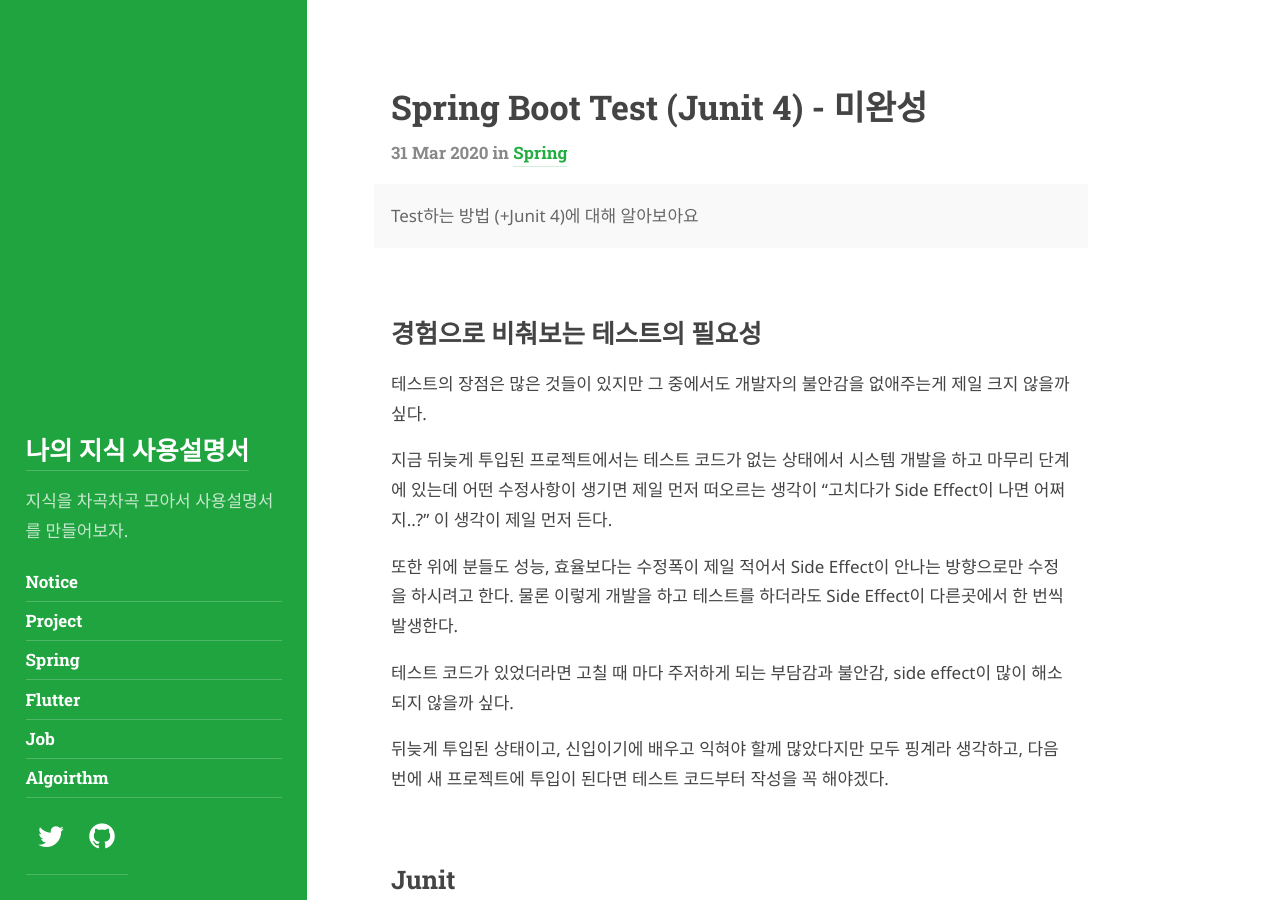
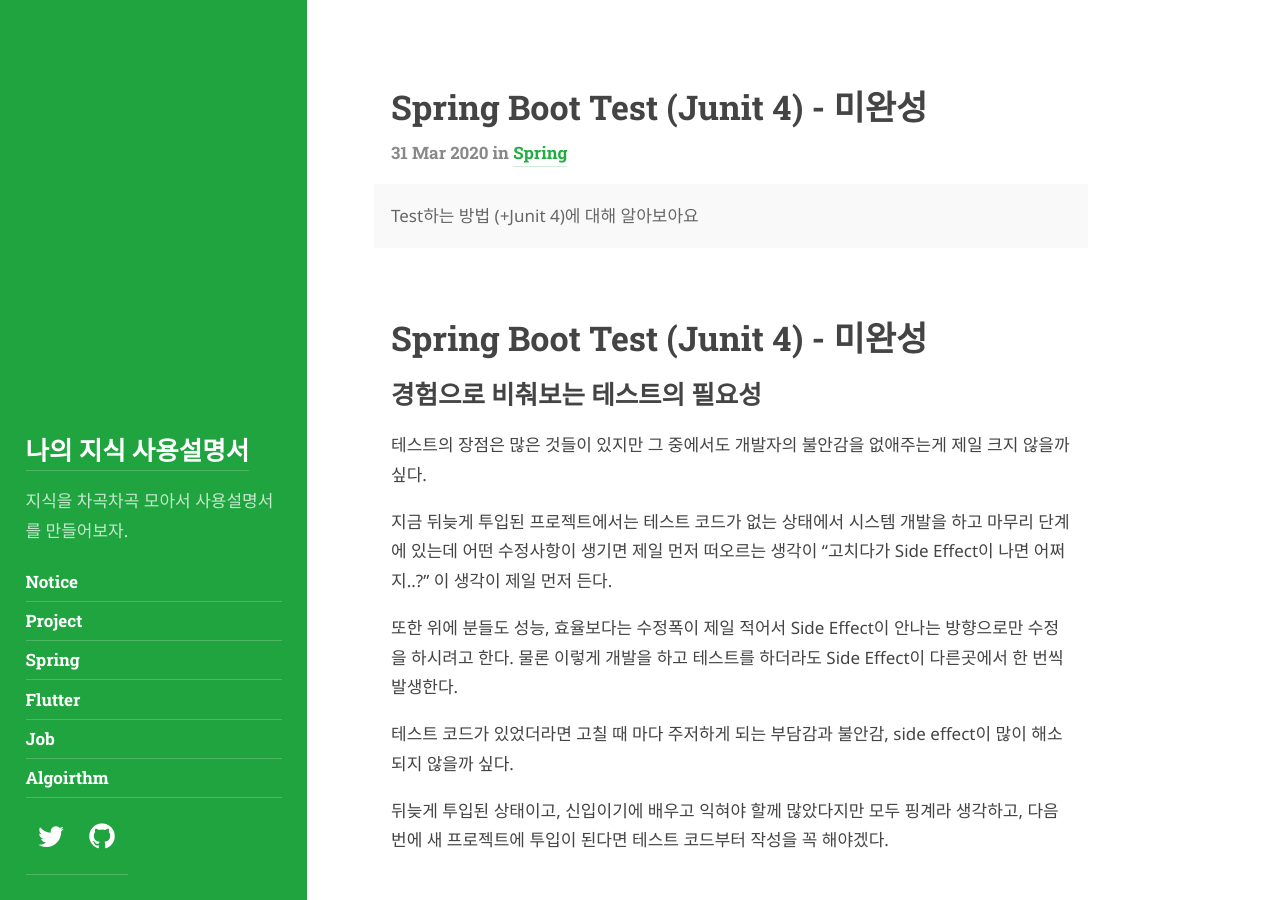
Before and after one commit to G-ONL/g-onl.github.io, a Jekyll site: the page built from _posts/2020-03-31-spring-boot-test-junit4.md, in a window 1280 px wide and 900 px high. Built offline with Jekyll 4.4.1, drawn with Linux system fonts in a browser that asks for light colours; some web fonts are replaced; comment, search, counter and statistics services are not loaded.

Commit message:
Update 2020-03-31-spring-boot-test-junit4.md

```diff
--- a/_posts/2020-03-31-spring-boot-test-junit4.md
+++ b/_posts/2020-03-31-spring-boot-test-junit4.md
@@ -6,6 +6,8 @@ category: spring
 description: >
   Test하는 방법 (+Junit 4)에 대해 알아보아요
 ---
+
+# Spring Boot Test (Junit 4) - 미완성
 
 ## 경험으로 비춰보는 테스트의 필요성
 
```
